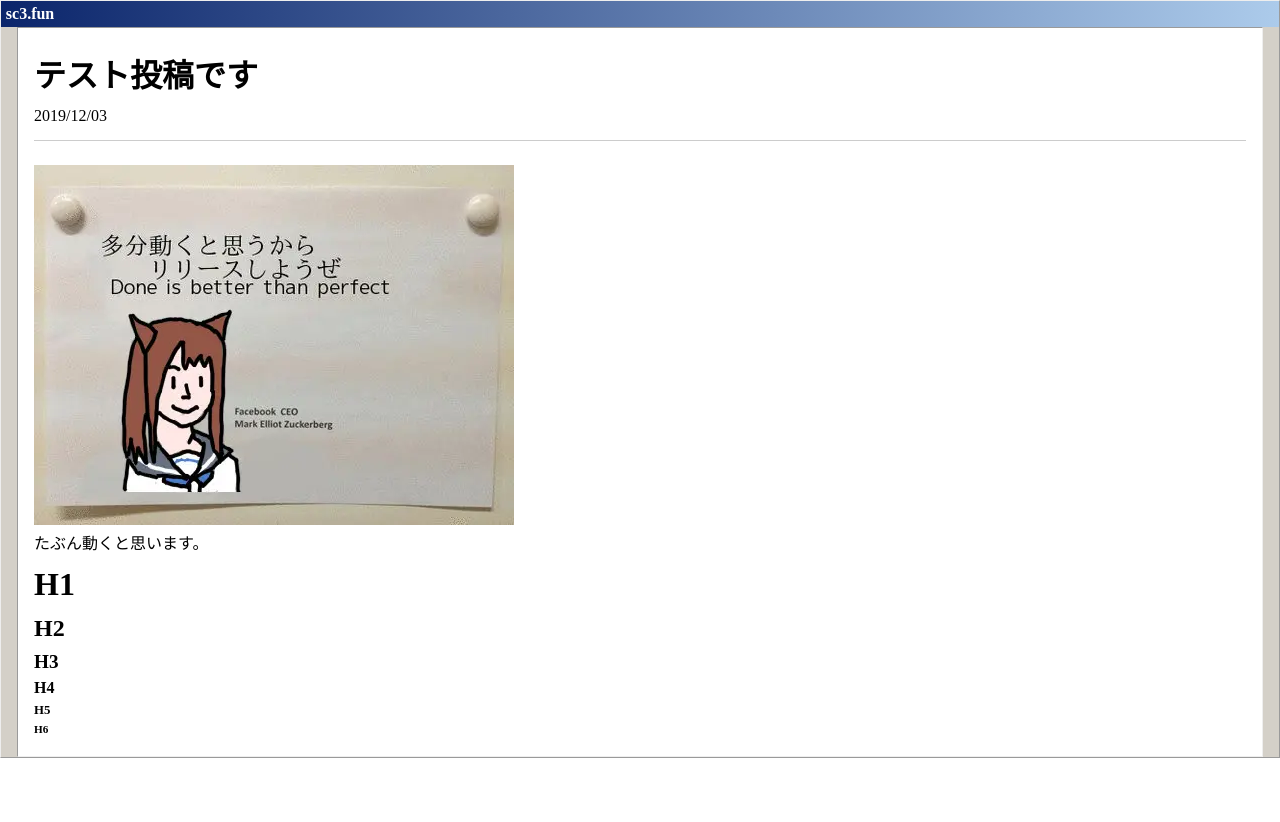
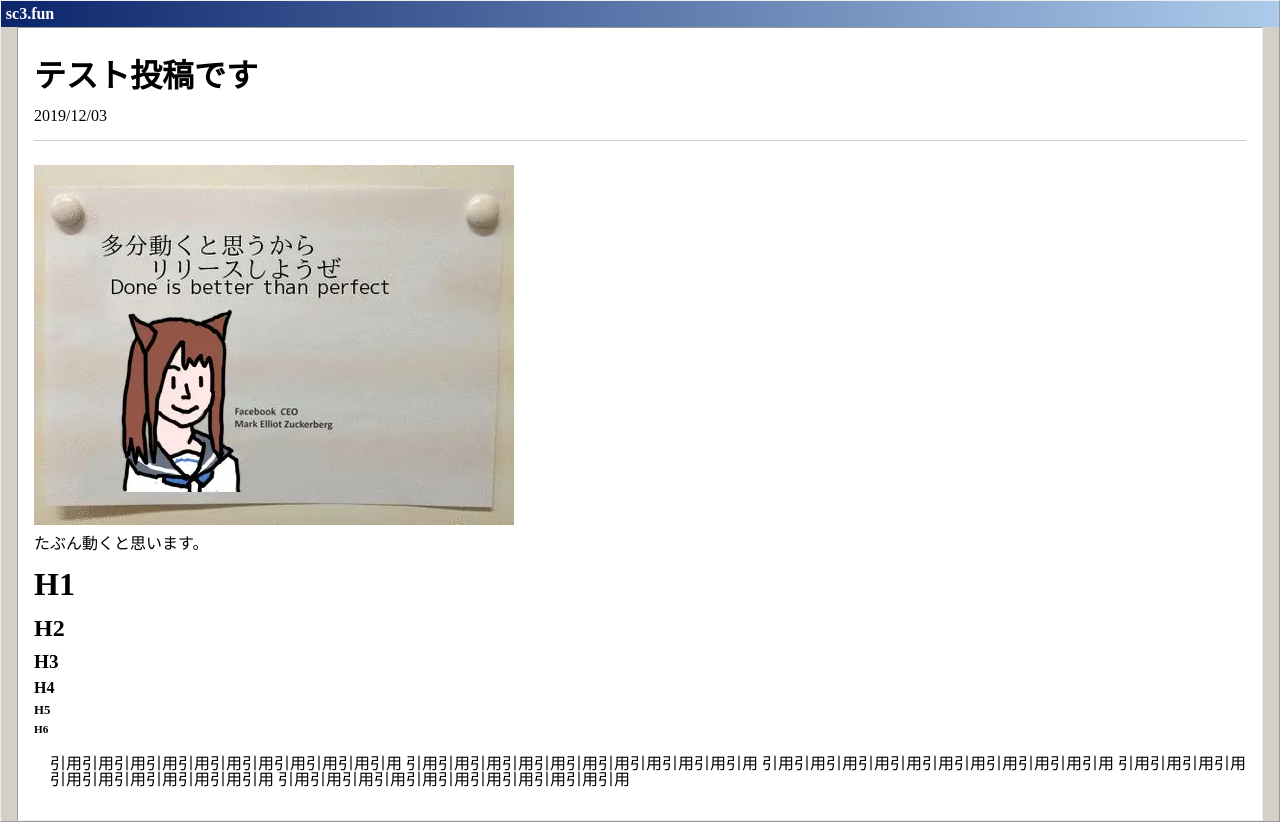
Before and after one commit to silverscat-3/sc3.fun, a Gatsby site: page /2019-12-03-test-post/ in a window 1280 px wide. Before the commit the page ends 800 px from the top, so only its background shows below. Built offline with nearby package versions, Linux system fonts and the light colour scheme; Gatsby itself is replaced by a stand-in of ours.

Commit message:
Edit something

```diff
--- a/content/blog/2019-12-03-test-post.md
+++ b/content/blog/2019-12-03-test-post.md
@@ -14,3 +14,9 @@
 #### H4
 ##### H5
 ###### H6
+
+> 引用引用引用引用引用引用引用引用引用引用引用
+> 引用引用引用引用引用引用引用引用引用引用引用
+> 引用引用引用引用引用引用引用引用引用引用引用
+> 引用引用引用引用引用引用引用引用引用引用引用
+> 引用引用引用引用引用引用引用引用引用引用引用
--- a/src/styles/scss/style.scss
+++ b/src/styles/scss/style.scss
@@ -8,6 +8,12 @@
 #___gatsby, #gatsby-focus-wrapper {
     width: 100%;
     height: 100%;
+}
+
+blockquote {
+    padding-top: 1em;
+    padding-bottom: 1em;
+    padding-left: 1em;
 }
 
 .root {
```
